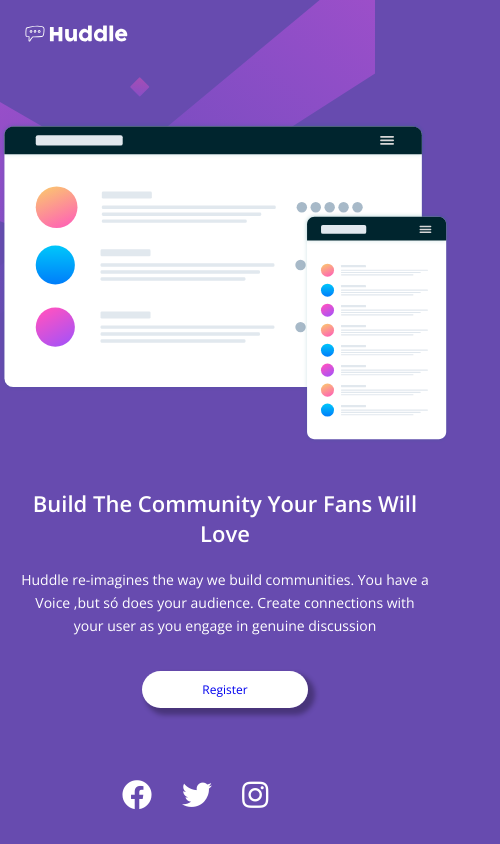
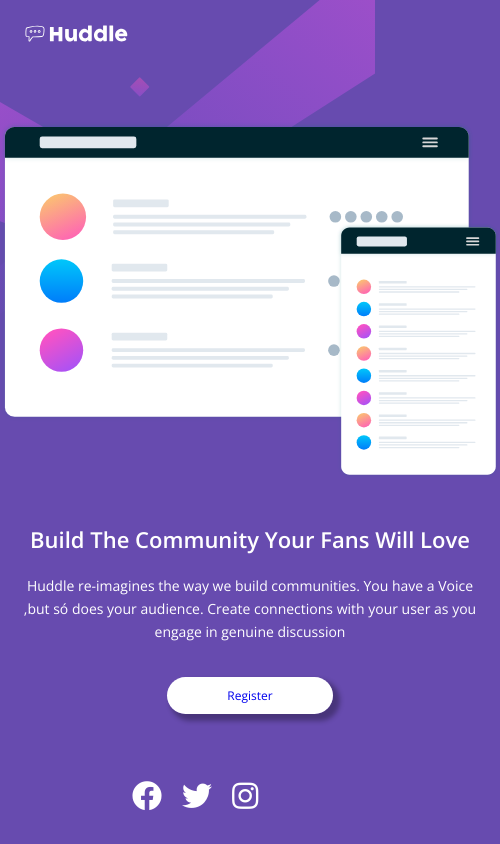
Before and after one commit to Renehygor/Quest-HTML-CSS-avancado, a plain HTML site: page index.html in a window 390 px wide. Shown: the whole page, 500 px wide, since content can reach past the window. Drawn offline with nearby package versions, Linux system fonts and the light colour scheme.

Commit message:
Desafio frontend mentor

```diff
--- a/src/css/responsivo.css
+++ b/src/css/responsivo.css
@@ -26,7 +26,7 @@
     }
 
     .conteudo-principal img {
-        max-width: 350px;
+        max-width: 300px;
 
     }
 
@@ -49,7 +49,7 @@
     }
 }
 
-@media(max-width:725px) {
+@media(max-width:768px) {
     html {
         background: url(../images/bg-mobile.svg) no-repeat;
         background-color: hsl(257, 40%, 49%);
@@ -78,7 +78,7 @@
     }
 
     .conteudo-principal img {
-        max-width: 450px;
+        max-width: 500px;
 
     }
 
@@ -116,7 +116,7 @@
         padding: 5px;
     }
 }
-@media(max-width:725px) {
+@media(max-width:768px) {
     .container .footer {
         display: flex;
         justify-content: center;
@@ -128,6 +128,6 @@
 
     .footer ul li {
         font-size: 30px;
-        padding:15px;
+        padding:10px;
     }
 }
```
